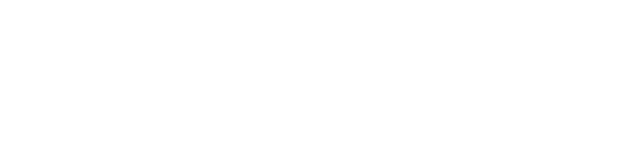
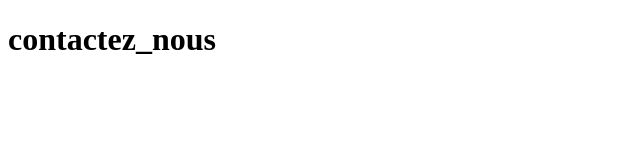
Before and after one commit to ihab-soufiane/iset_demo, a plain HTML site: page contact.html in a window 1280 px wide. Shown: the whole page, without its empty margins (0-640 px from the left). Drawn offline with Linux system fonts and the light colour scheme.

Commit message:
contactez nous

```diff
--- a/contact.html
+++ b/contact.html
@@ -2,10 +2,10 @@
 <html>
     <head>
         <meta charset="utf-8" />
-        <title></title>
+        <title>contact</title>
     </head>
 
     <body>
-        <p</p>
+	<h1>contactez_nous</h1>
     </body>
 </html>
```
